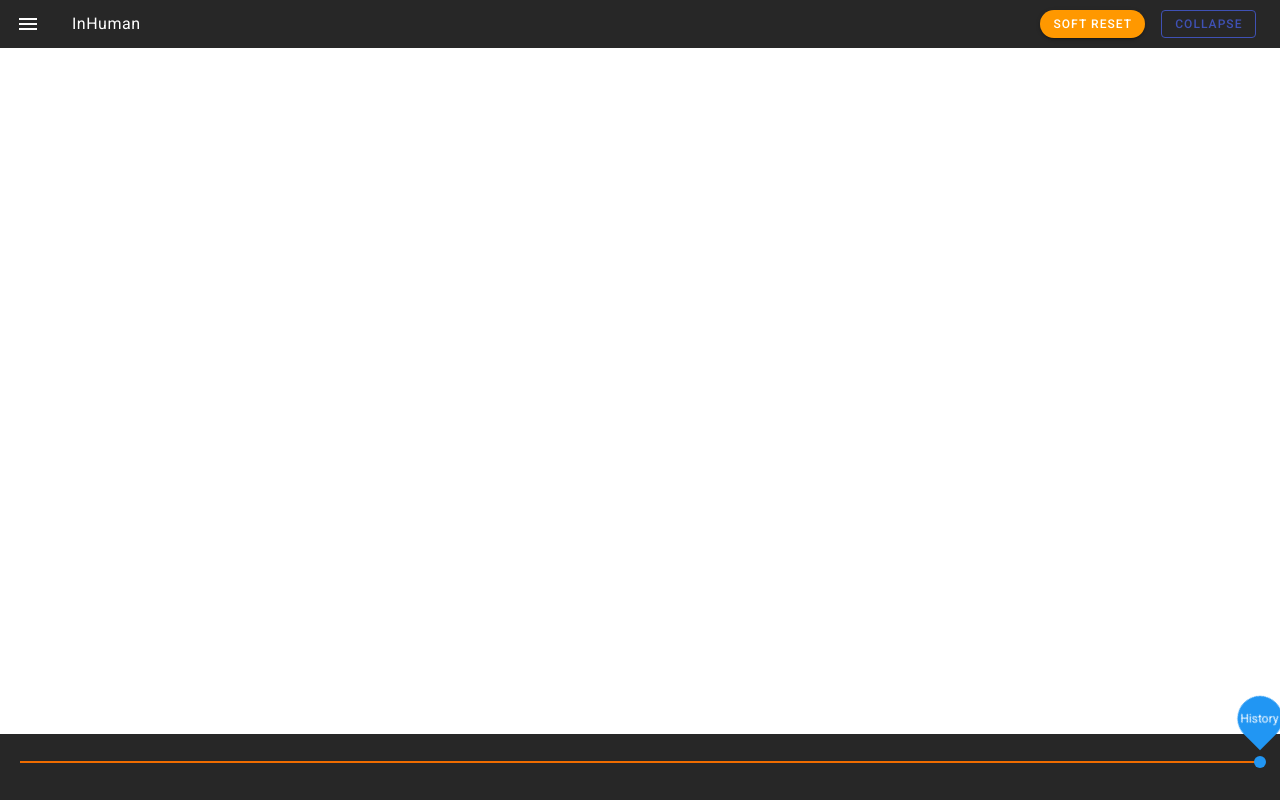
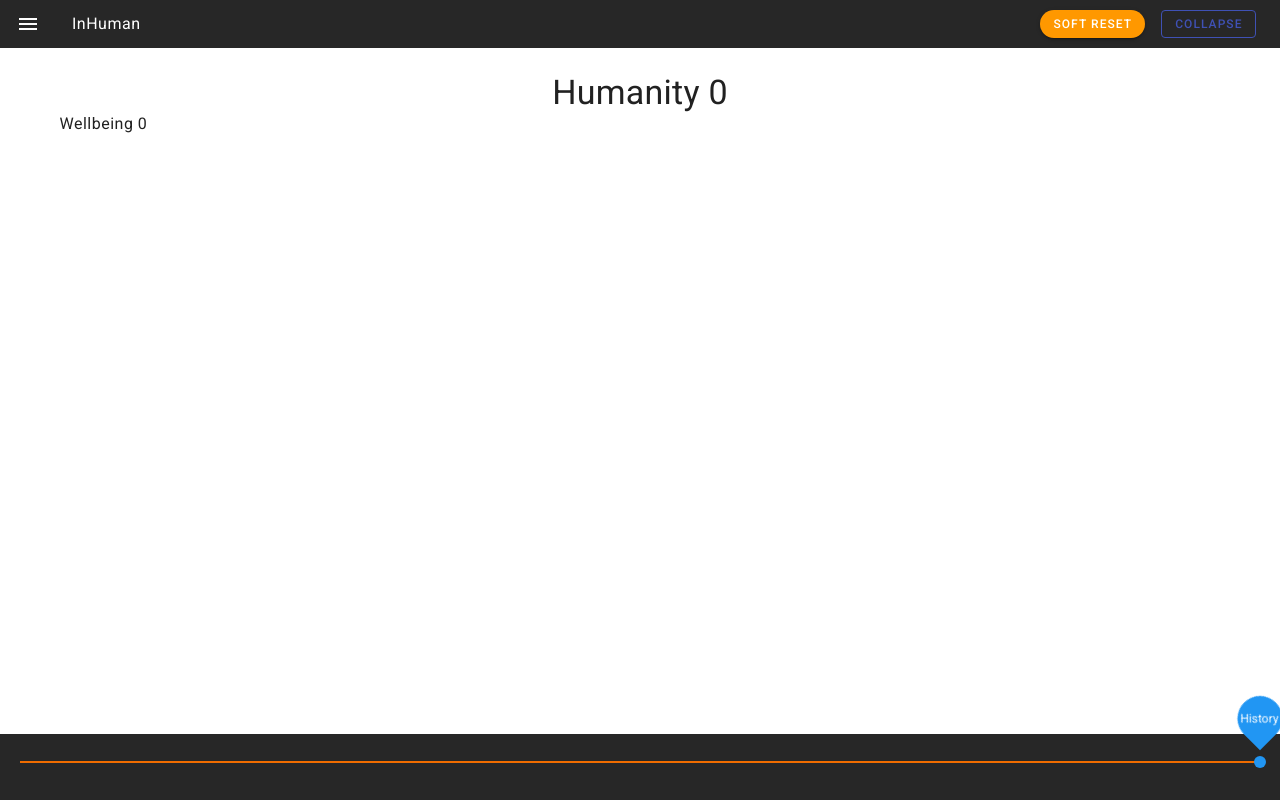
Before and after one commit to Ulises502/InHuman, a Vue app: page / in a window 1280 px wide. Built offline with nearby package versions, Linux system fonts and the light colour scheme.

Commit message:
Create base view: Humanity

```diff
--- /dev/null
+++ b/src/views/Humanity.vue
@@ -0,0 +1,17 @@
+<template>
+  <v-container>
+    <div class="text-center text-h6 text-md-h4">
+      Humanity {{ humanity == undefined ? "0" : humanity }}
+    </div>
+    <div class="text-body-2 text-md-body-1">
+      Wellbeing {{ wellbeing == undefined ? "0" : wellbeing }}
+    </div>
+  </v-container>
+</template>
+
+<script>
+export default {
+  humanity: 0,
+  wellbeing: 0,
+};
+</script>
```
Also changed, not shown: src/router/index.js (+8 -1 lines).
